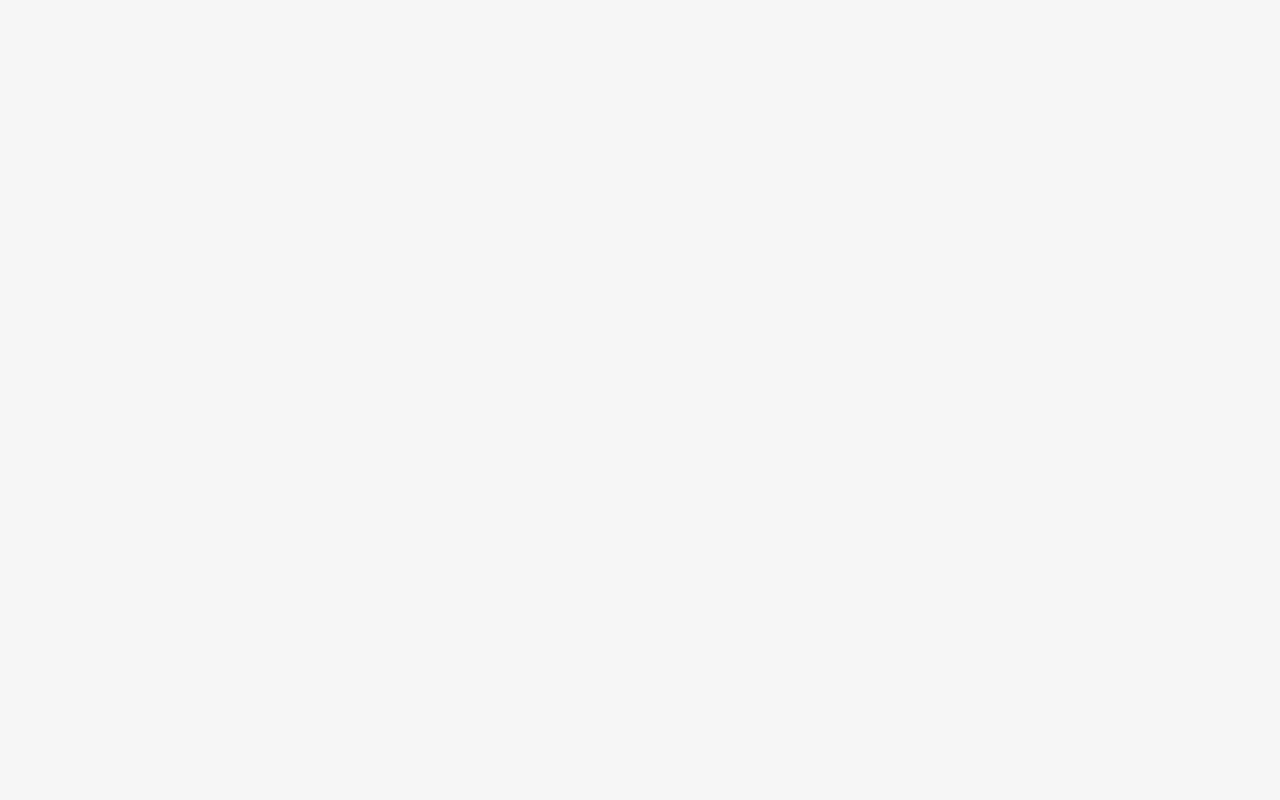
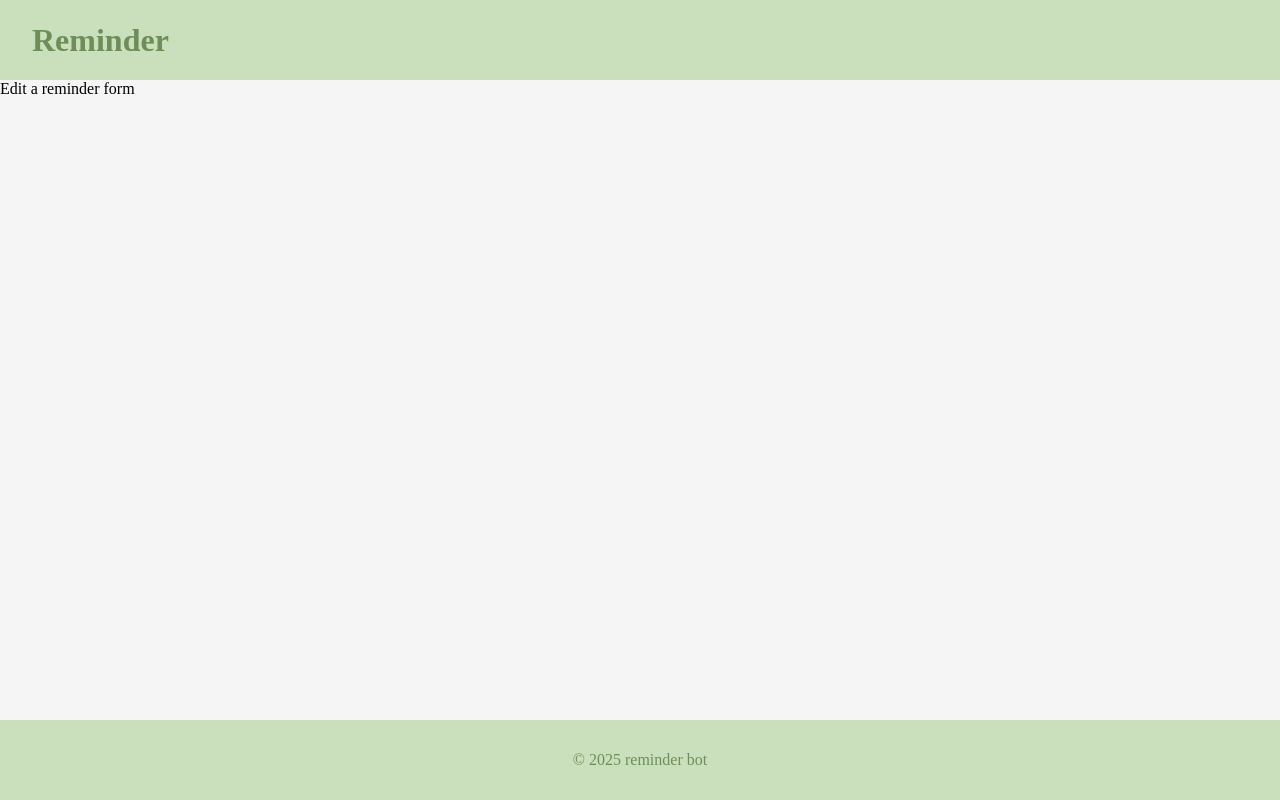
Before and after one commit to Lefie/reminder-bot, a React (Vite) app: page /edit-reminder in a window 1280 px wide. Before the commit this address had no page. Built offline with nearby package versions, Linux system fonts and the light colour scheme; a web font is replaced by a local one.

Commit message:
add routes

```diff
--- a/src/index.css
+++ b/src/index.css
@@ -8,8 +8,7 @@
 #root{
   display: flex;
   flex-direction: column;
-  flex:1;
-  height: 100vh;
+  min-height: 100vh;
   font-family: "Italiana", serif;
   background-color:#F5F5F5;
   font-size: 62.5%;
--- a/src/main.jsx
+++ b/src/main.jsx
@@ -2,6 +2,8 @@ import { createRoot } from 'react-dom/client'
 import { BrowserRouter, Routes, Route, } from 'react-router-dom'
 import Layout from './ui_components/Layout'
 import Home from './pages/Home'
+import ReminderForm from './pages/ReminderForm'
+import ViewAllReminders from './pages/ViewAllReminders'
 import './index.css'
 
 function App() {
@@ -11,7 +13,9 @@ function App() {
     <Routes>
       <Route path="/" element={<Layout/>}>
         <Route index element={<Home />} />
-
+        <Route path="add-reminder" element={<ReminderForm form_mode={"adding"}  />}/>
+        <Route path="edit-reminder" element={<ReminderForm form_mode={"editing"}  />}/>
+        <Route path="view-all" element={<ViewAllReminders /> } />
       </Route>
     </Routes>
   </BrowserRouter>
--- a/src/pages/Home.jsx
+++ b/src/pages/Home.jsx
@@ -1,5 +1,6 @@
 import React from "react";
 import { useState } from "react";
+import { Link } from "react-router";
 
 export default function Home(){
 
@@ -20,12 +21,17 @@ export default function Home(){
             </article>
 
             <article className="reminder-btns-container">
+                <Link to="add-reminder">
                     <button className="btn">
                         Add A Reminder
                     </button>
+                </Link>
+                <Link to="view-all">
                     <button className="btn">
                         See All Reminders
                     </button>
+                </Link>
+
             </article>
         </section>
     </>
--- /dev/null
+++ b/src/pages/ReminderForm.jsx
@@ -0,0 +1,23 @@
+import React from "react";
+import { useState } from "react";
+
+export default function ReminderForm({form_mode}){
+    const [mode, setMode] = useState(form_mode) //adding / editing
+
+    if (mode === "adding") {
+        return (<>
+            <section className="add-reminder-container">
+                <p>Add a reminder form</p>
+            </section>
+        </>)
+    }
+
+    if (mode === "editing") {
+        return (<>
+            <section className="add-reminder-container">
+            <p>Edit a reminder form</p>
+            </section>
+        </>)
+    }
+
+}
--- /dev/null
+++ b/src/pages/ViewAllReminders.jsx
@@ -0,0 +1,20 @@
+import React from "react";
+import { useState } from "react";
+import { NavLink } from "react-router";
+
+export default function ViewAllReminders(){
+    const [allReminders, setAllReminders] = useState([])
+
+    return (<>
+    {allReminders && allReminders.length > 0 &&
+    (<>
+
+     </>)}
+
+     {allReminders && allReminders.length == 0 &&
+      (<>
+      <p className="no-reminders-msg">No reminders. You are all up to date</p>
+     </>)}
+
+    </>)
+}
```
Lines whose indentation alone changed are shown as unchanged.
